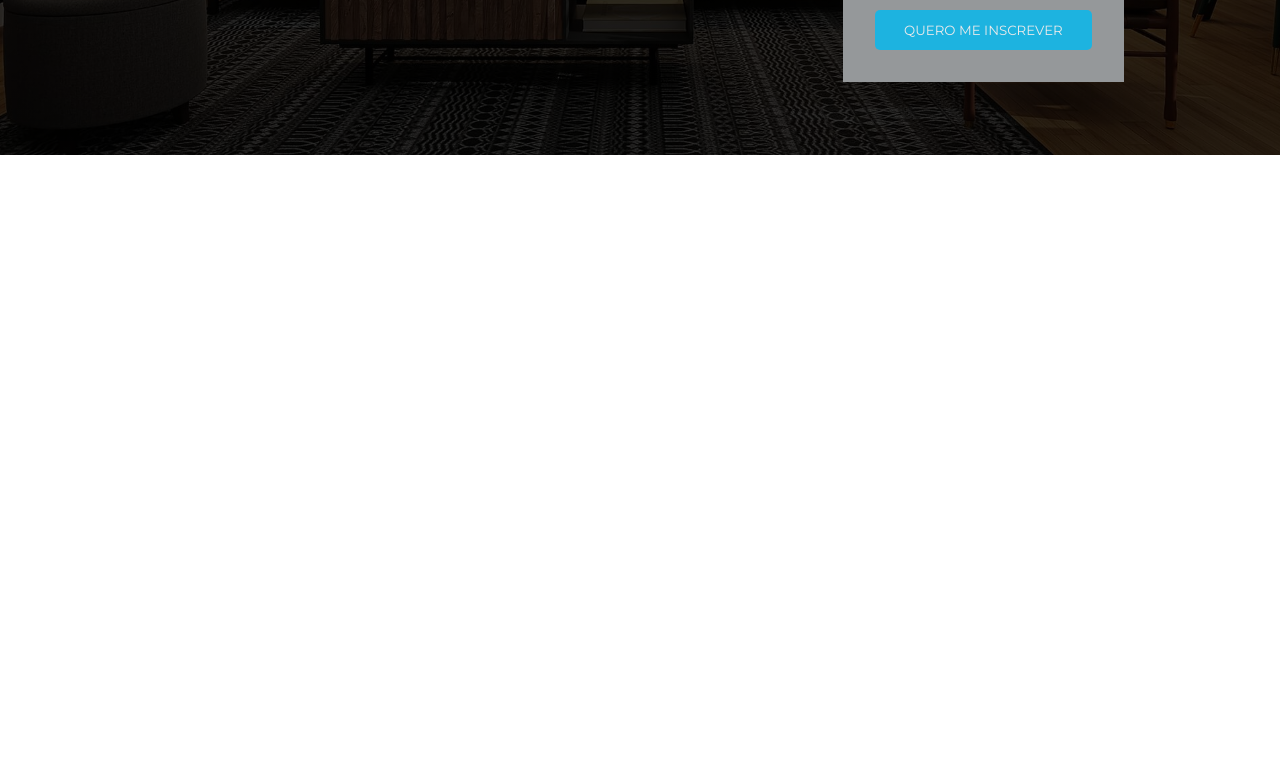
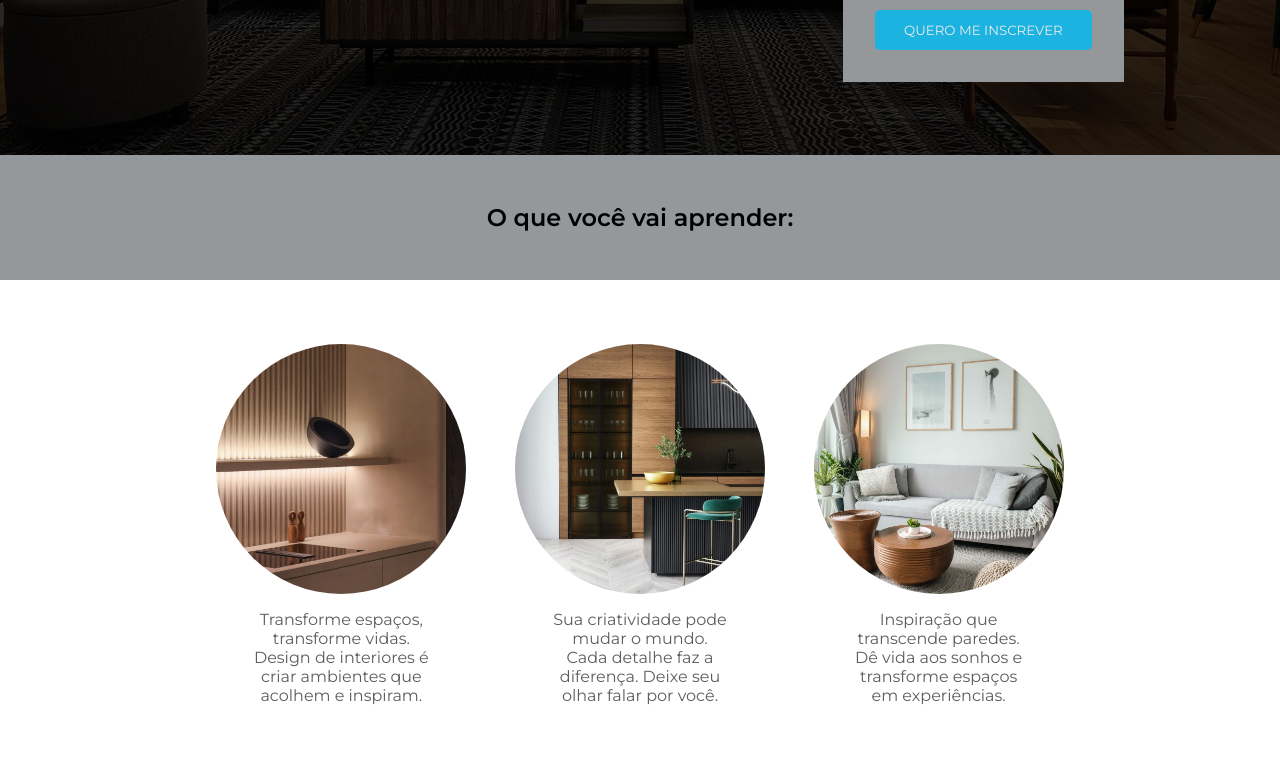
Before and after one commit to Moniquecarvalho/landing_page_indecor, a plain HTML site: page index.html in a window 1280 px wide. Shown: the part 525-1297 px from the top of the page. Before the commit the page ends 800 px from the top, so only its background shows below. Drawn offline with nearby package versions, Linux system fonts and the light colour scheme.

Commit message:
Criando a parte dos beneficios do evento e já adicionando o CSS

```diff
--- a/css/style.css
+++ b/css/style.css
@@ -11,6 +11,10 @@
   padding: 0;
   box-sizing: border-box;
   font-family: "Montserrat", sans-serif;
+}
+
+body {
+  padding-bottom: 500px;
 }
 
 #event-description {
@@ -98,3 +102,48 @@
 .btn:hover {
   opacity: 1;
 }
+
+#key-benefits h2 {
+  background-color: var(--secondary);
+  text-align: center;
+  padding: 2em;
+  font-weight: 600;
+}
+
+.benefits {
+  display: flex;
+  justify-content: space-around;
+  padding: 4em;
+  width: 80%;
+  margin: 0 auto;
+}
+
+.benefit {
+  text-align: center;
+  display: flex;
+  flex-direction: column;
+  align-items: center;
+  max-width: 20%;
+  color: var(--text-tertiary);
+}
+
+.benefit .benefit-img {
+  width: 250px;
+  height: 250px;
+  border-radius: 50%;
+  background-size: cover;
+  background-position: center;
+  margin-bottom: 1em;
+}
+
+#benefit-1 {
+  background-image: url("../img/sqr-1.jpg");
+}
+
+#benefit-2 {
+  background-image: url("../img/sqr-2.jpg");
+}
+
+#benefit-3 {
+  background-image: url("../img/sqr-3.jpg");
+}
--- a/index.html
+++ b/index.html
@@ -56,6 +56,32 @@
       </form>
     </div>
   </header>
+  <section id="key-benefits">
+    <h2>O que você vai aprender:</h2>
+    <div class="benefits">
+      <div class="benefit">
+        <div id="benefit-1" class="benefit-img"></div>
+        <p>
+          Transforme espaços, transforme vidas.
+          Design de interiores é criar ambientes que acolhem e inspiram.
+        </p>
+      </div>
+      <div class="benefit">
+        <div id="benefit-2" class="benefit-img"></div>
+        <p>
+          Sua criatividade pode mudar o mundo.
+          Cada detalhe faz a diferença. Deixe seu olhar falar por você.
+        </p>
+      </div>
+      <div class="benefit">
+        <div id="benefit-3" class="benefit-img"></div>
+        <p>
+          Inspiração que transcende paredes.
+          Dê vida aos sonhos e transforme espaços em experiências.
+        </p>
+      </div>
+    </div>
+  </section>
 </body>
 
 </html>
```
